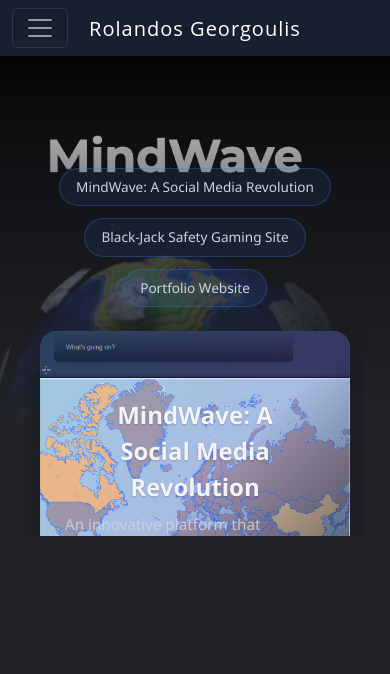
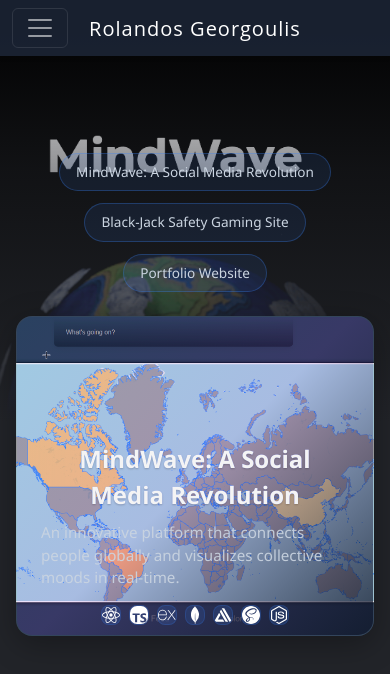
Before and after one commit to RolandosG/portfolioSite, a React (Create React App) app: page /web-development in a window 390 px wide. Shown: the top 674 px of the page. Built offline with nearby package versions, Linux system fonts and the light colour scheme.

Commit message:
Update Highlights.css
updated .css

```diff
--- a/src/components/CategoryHighlights/Highlights.css
+++ b/src/components/CategoryHighlights/Highlights.css
@@ -6,7 +6,8 @@
     position: relative;
 
     width: 100%;
-
+    height: 885px;
+    padding-top: 85px;
     font-family: 'Segoe UI', Tahoma, Geneva, Verdana, sans-serif;
     color: #e2e8f0;
     overflow-x: hidden;
@@ -191,7 +192,7 @@
   /* Modal Overlay */
   .modal-overlay {
     position: fixed;
-    top: 0;
+    top: 0px;
     left: 0;
     right: 0;
     bottom: 0;
@@ -204,7 +205,10 @@
     visibility: hidden;
     transition: all 0.3s ease;
     backdrop-filter: blur(12px);
-    padding: 1rem;
+    padding: 2rem;
+    padding-top: 5rem;
+    padding-left: 0rem;
+    padding-right: 0rem;
     animation: highlightlideDown 1s ease-out forwards;
 
 
@@ -229,7 +233,7 @@
   .modal-content {
     background: linear-gradient(135deg, #1e293b 0%, #334155 100%);
     border-radius: 20px;
-    max-width: 90vw;
+    max-width: 1500px;
     max-height: 90vh;
     width: 2000px;
     box-shadow: 0 25px 50px rgba(0, 0, 0, 0.4);
@@ -256,7 +260,7 @@
     color: white;
     position: sticky;
     top: 0;
-    z-index: 10;
+    z-index: 999999;
   }
 
   .modal-title {
@@ -450,6 +454,7 @@
   /* Section Styling */
   .section {
     margin-bottom: 2rem;
+    padding: 0px !important;
   }
 
   .section-title {
@@ -617,6 +622,7 @@
   }
 
   .feature-description {
+    max-width: 100% !important;
     font-size: 0.95rem;
     color: #94a3b8;
     line-height: 1.5;
@@ -1069,4 +1075,17 @@
     .full-size-image {
       max-height: 70vh;
     }
+
+    .modal-overlay
+    {
+      padding-top: 7.5rem;
+    }
+    .portfolio-container
+    {
+      padding-top: 65px;
+    }
+    .portfolio-container
+    {
+      height:700px;
+    }
   }
```
